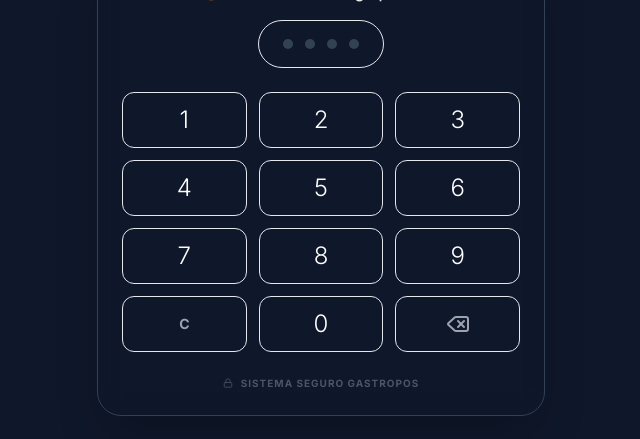
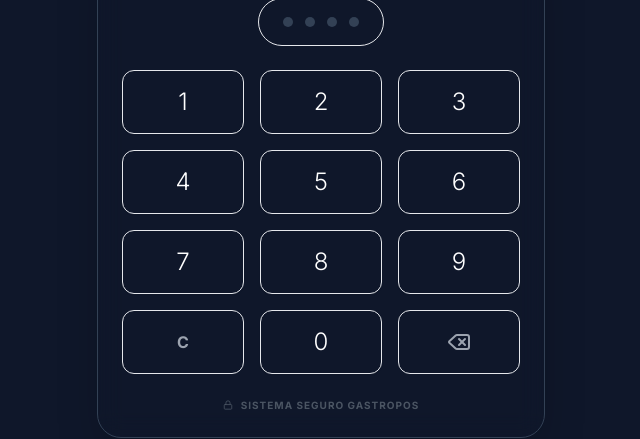
Before and after one commit to proyectosiapersonal77-ux/TPV, a React (Vite) app: page / in a window 1280 px wide. Shown: the part 249-688 px from the top of the page, without its empty margins (319-959 px from the left). Built offline with nearby package versions, Linux system fonts and the light colour scheme; no server answers; the database is empty.

Commit message:
fix(PinPad): Adjust button sizes and spacing
Enhance usability and visual consistency of the PinPad component by adjusting button dimensions, grid gaps, and text sizes for improved touch interaction and aesthetic appeal.

```diff
--- a/components/PinPad.tsx
+++ b/components/PinPad.tsx
@@ -124,14 +124,14 @@ const PinPad: React.FC<PinPadProps> = ({ onSuccess, isLoading, error, clearError
         </div>
 
         {/* Keypad */}
-        <div className="grid grid-cols-3 gap-2 sm:gap-3">
+        <div className="grid grid-cols-3 gap-3 sm:gap-4 w-full">
           {[1, 2, 3, 4, 5, 6, 7, 8, 9].map((num) => (
             <button
               key={num}
               type="button"
               onClick={(e) => handleNumberClick(num.toString(), e)}
               disabled={isLoading}
-              className="h-12 sm:h-14 bg-brand-700/50 hover:bg-brand-600/50 active:bg-brand-600 backdrop-blur-sm rounded-xl text-xl sm:text-2xl font-light text-white transition-all shadow-sm active:scale-95 border border-brand-600/20 touch-manipulation select-none disabled:opacity-50 disabled:active:scale-100"
+              className="h-16 sm:h-20 lg:h-16 bg-brand-700/50 hover:bg-brand-600/50 active:bg-brand-600 backdrop-blur-sm rounded-xl text-2xl sm:text-3xl lg:text-2xl font-light text-white transition-all shadow-sm active:scale-95 border border-brand-600/20 touch-manipulation select-none disabled:opacity-50 disabled:active:scale-100 flex items-center justify-center"
             >
               {num}
             </button>
@@ -141,7 +141,7 @@ const PinPad: React.FC<PinPadProps> = ({ onSuccess, isLoading, error, clearError
             type="button"
             onClick={handleClear}
             disabled={isLoading}
-            className="h-12 sm:h-14 bg-brand-800/50 hover:bg-brand-700/50 rounded-xl text-xs sm:text-sm font-bold text-gray-400 transition-all active:scale-95 border border-brand-700/30 uppercase touch-manipulation select-none disabled:opacity-50 disabled:active:scale-100"
+            className="h-16 sm:h-20 lg:h-16 bg-brand-800/50 hover:bg-brand-700/50 rounded-xl text-sm sm:text-base font-bold text-gray-400 transition-all active:scale-95 border border-brand-700/30 uppercase touch-manipulation select-none disabled:opacity-50 disabled:active:scale-100 flex items-center justify-center"
           >
             C
           </button>
@@ -150,7 +150,7 @@ const PinPad: React.FC<PinPadProps> = ({ onSuccess, isLoading, error, clearError
             type="button"
             onClick={(e) => handleNumberClick('0', e)}
             disabled={isLoading}
-            className="h-12 sm:h-14 bg-brand-700/50 hover:bg-brand-600/50 backdrop-blur-sm rounded-xl text-xl sm:text-2xl font-light text-white transition-all shadow-sm active:scale-95 border border-brand-600/20 touch-manipulation select-none disabled:opacity-50 disabled:active:scale-100"
+            className="h-16 sm:h-20 lg:h-16 bg-brand-700/50 hover:bg-brand-600/50 backdrop-blur-sm rounded-xl text-2xl sm:text-3xl lg:text-2xl font-light text-white transition-all shadow-sm active:scale-95 border border-brand-600/20 touch-manipulation select-none disabled:opacity-50 disabled:active:scale-100 flex items-center justify-center"
           >
             0
           </button>
@@ -159,9 +159,9 @@ const PinPad: React.FC<PinPadProps> = ({ onSuccess, isLoading, error, clearError
             type="button"
             onClick={handleDelete}
             disabled={isLoading}
-            className="h-12 sm:h-14 bg-brand-800/50 hover:bg-brand-700/50 rounded-xl flex items-center justify-center text-gray-400 transition-all active:scale-95 border border-brand-700/30 touch-manipulation select-none disabled:opacity-50 disabled:active:scale-100"
+            className="h-16 sm:h-20 lg:h-16 bg-brand-800/50 hover:bg-brand-700/50 rounded-xl flex items-center justify-center text-gray-400 transition-all active:scale-95 border border-brand-700/30 touch-manipulation select-none disabled:opacity-50 disabled:active:scale-100"
           >
-            <Delete size={20} className="sm:w-6 sm:h-6" />
+            <Delete className="w-6 h-6 sm:w-8 sm:h-8 lg:w-6 lg:h-6" />
           </button>
         </div>
 
```
